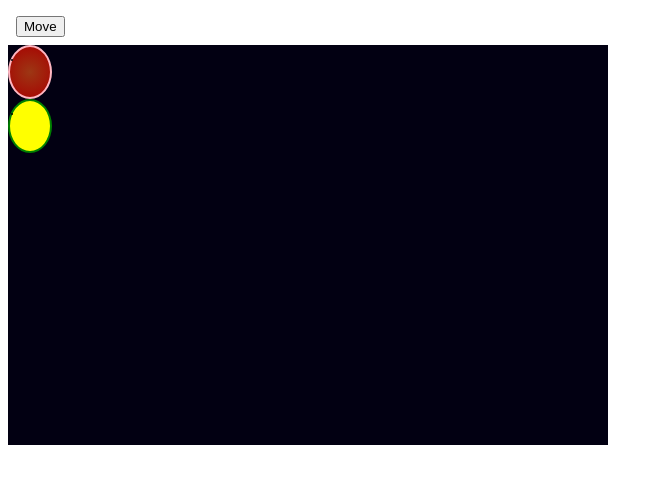
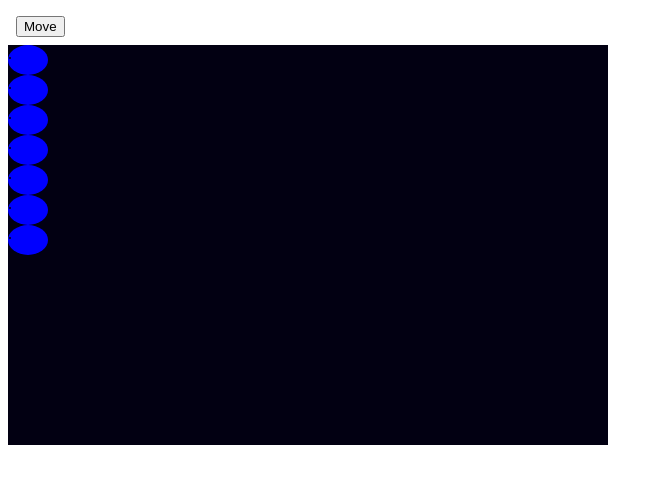
Before and after one commit to hyang-gi/javascript-exercises, a plain HTML site: page Bouncing Ball (using Classes)/bounce.html in a window 1280 px wide. Shown: the whole page, without its empty margins (0-663 px from the left). Drawn offline with nearby package versions, Linux system fonts and the light colour scheme.

Commit message:
update javascript file to take in dynamic data

```diff
--- a/Bouncing Ball (using Classes)/bounce.css
+++ b/Bouncing Ball (using Classes)/bounce.css
@@ -4,7 +4,7 @@
 	background: rgb(2,0,18);
 	background: linear-gradient(180deg, rgba(2,0,18,1) 0%, rgba(0,17,168,1) 100%);
 } */
-#ball1{
+/* #ball1{
 	background: rgb(157,55,20);
 	background: radial-gradient(circle, rgba(157,55,20,1) 0%, rgba(168,0,0,1) 100%);
 	border-radius: 50%;
@@ -22,7 +22,7 @@
 	width: 40px;
 	height: 50px;
 	position: relative;
-}
+}  */
 
 button {
 	margin: 8px;
--- a/Bouncing Ball (using Classes)/bouncing.js
+++ b/Bouncing Ball (using Classes)/bouncing.js
@@ -1,17 +1,21 @@
 $(document).ready(function () {
 
     class Canvas {
-		constructor(width, height, num_balls, id_canvas) {
+
+
+        constructor(width, height, balls, id_canvas) {
             this.width = width;
             this.height = height;
-			this.num_balls = num_balls;
+            this.balls = balls;
             this.id_canvas = id_canvas;
         }
 
         createCanvas() {
             $(`body`).append(`<div id=${this.id_canvas}></div>`);
+
             const canvas = $(`#${this.id_canvas}`);
-			console.log("create", canvas);
+            console.log("canvas", canvas);
+
             canvas.css({
                 width: `${this.width}px`,
                 height: `${this.height}px`,
@@ -20,22 +24,28 @@ $(document).ready(function () {
         }
 
         //method to add balls from no_balls
-		displayBall() {
-			return this.createBall();
-		}
-		//for loop to create divs.
-		createBall() {
-			for (let i = 1; i <= this.num_balls; i++) {
-				$(`#${this.id_canvas}`).append(`<div id=ball${i}>.</div>`);
+        displayBalls() {
+            for (let i = 0; i < balls.length; i++) {
+                $(`#${this.id_canvas}`).append(`<div id="ball${balls[i].index}" class="ball">.</div>`);
+                const ball = $(`#ball${balls[i].index}`);
+                ball.css({
+                    width: `40px`,
+                    height: `30px`,
+                    background: "blue",
+                    "border-radius": "50%",
+                   // position: "relative",
+                });
             }
         }
+
+
     }
 
     // now, i want access the divs using the Ball class. set the style values.
     // Ball class should have access to the div id in the Canvas class.
 
     class Ball {
-		constructor(x, y, speed) {
+        constructor(x, y, speed, index) {
             this.x = x;
             this.y = y;
             this.speed = speed;
@@ -43,8 +53,25 @@ $(document).ready(function () {
             this.h = 40;
             this.dx = 1;
             this.dy = 1;
-			this.ani = {}
+            this.ani = {};
+            this.index = index;
         }
+
+        setStyle() {
+            const ball = $(`#ball${this.index}`);
+            console.log(this.width)
+            //console.log("setStyle", ball)
+            ball.css({
+                left: `${this.x}px`,
+                top: `${this.y}px`,
+                width: `${this.w}px`,
+                height: `${this.h}px`,
+                background: "blue",
+                "border-radius": "50%",
+               // position: "relative",
+            });
+        }
+
 
         mover() {
 
@@ -59,12 +86,29 @@ $(document).ready(function () {
         }
     }
 
-	let canvas = new Canvas(600, 400, 2, "canvas1");
 
-	console.log({ canvas });
+    //generate a number of balls between 2 and 10
+    const numberOfBalls = Math.floor(Math.random() * 10) + 2;
+
+    //create an array to "hold" the balls
+    let balls = [];
+
+    for (i = 0; i < numberOfBalls; i++) {
+        let ball = new Ball(10, 10, 5, i);
+        balls.push(ball);
+    }
+
+    //create a canvas with the balls
+    let canvas = new Canvas(600, 400, balls, "canvas1");
     canvas.createCanvas();
-	canvas.displayBall();
-	//console.log(canvas.displayDivs());
+    canvas.displayBalls();
 
+    //set styles to divs/balls created
+
+    // for (let j = 0; j < balls.length; j++) {
+    //     const id = balls.map(ball => ball.setStyle());
+    // }
+    //console.log("balls", canvas.balls);
+    //  console.log({ canvas, balls});
 
 });
```
Lines whose indentation alone changed are shown as unchanged.
